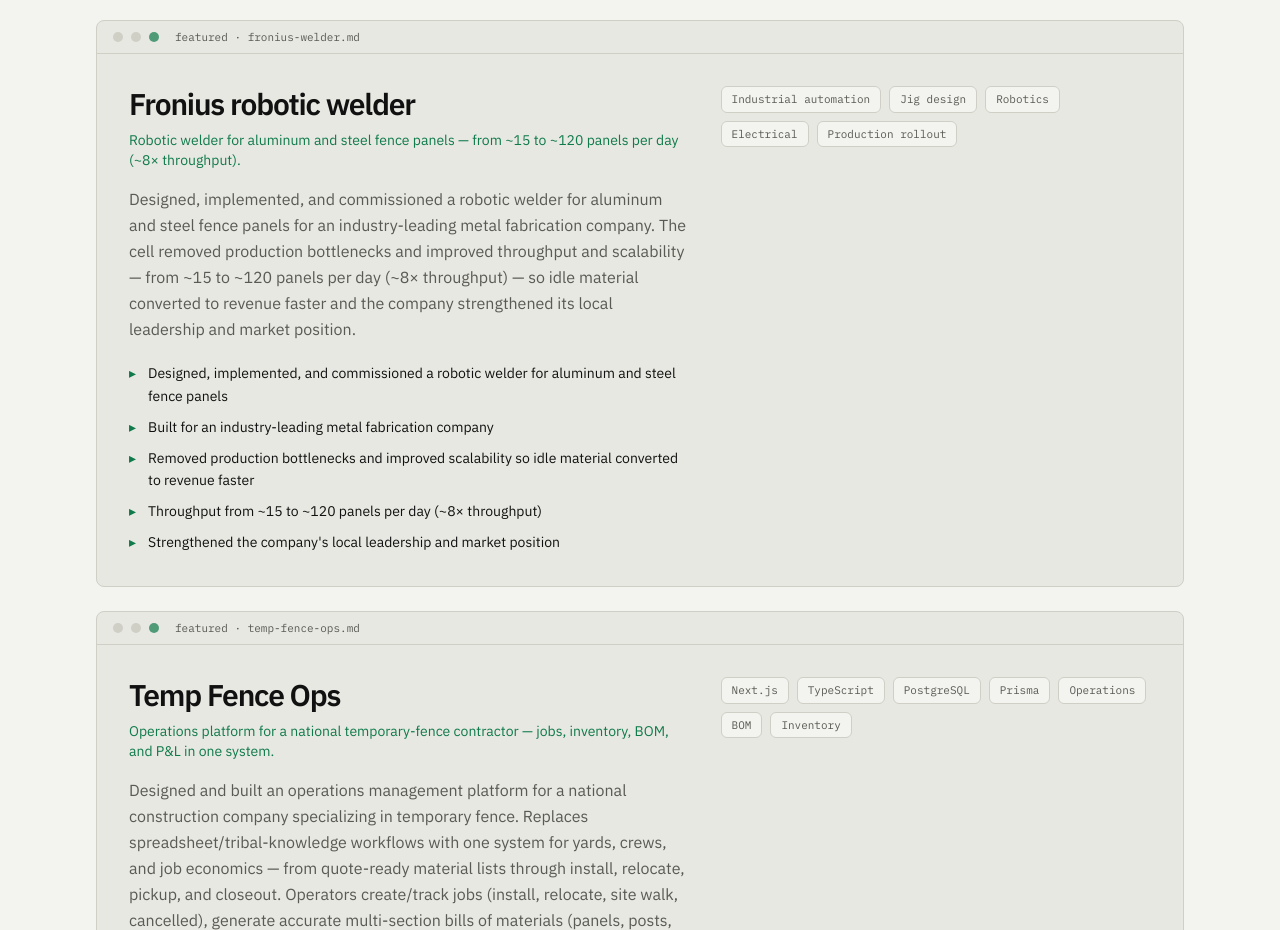
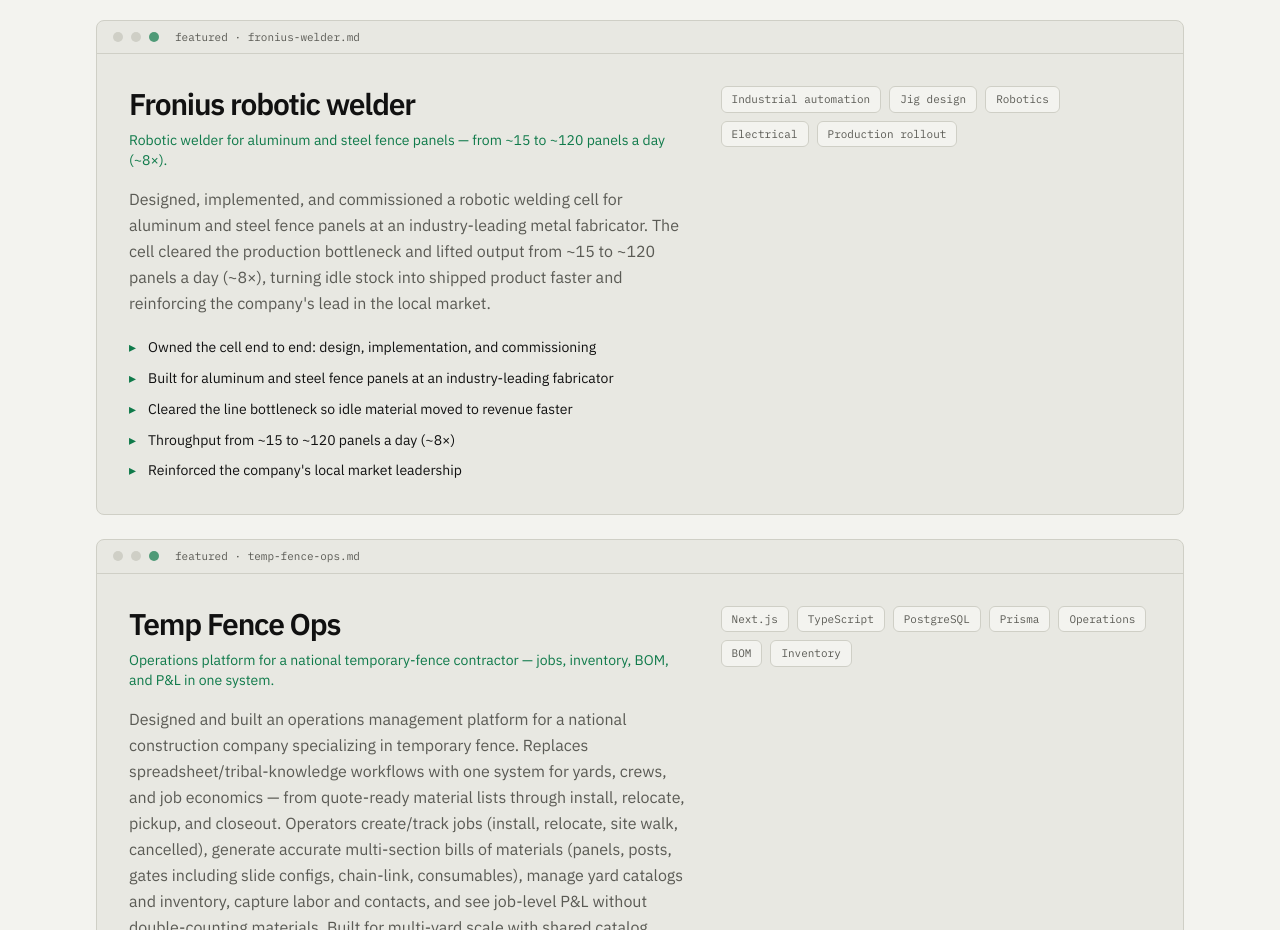
Before and after one commit to al4142/portfolio, a Next.js app: page / in a window 1280 px wide. Shown: the part 1380-2310 px from the top of the page. Built offline with nearby package versions, Linux system fonts and the light colour scheme.

Commit message:
Update Fronius robotic welder project copy
Replace the welder summary, description, and highlights with the approved ownership language and throughput figures.

Co-authored-by: Alex Lopez <al4142@users.noreply.github.com>

```diff
--- a/src/content/site.ts
+++ b/src/content/site.ts
@@ -153,9 +153,9 @@ export const site: SiteContent = {
         id: "fronius-welder",
         title: "Fronius robotic welder",
         summary:
-          "Robotic welder for aluminum and steel fence panels — from ~15 to ~120 panels per day (~8× throughput).",
+          "Robotic welder for aluminum and steel fence panels — from ~15 to ~120 panels a day (~8×).",
         description:
-          "Designed, implemented, and commissioned a robotic welder for aluminum and steel fence panels for an industry-leading metal fabrication company. The cell removed production bottlenecks and improved throughput and scalability — from ~15 to ~120 panels per day (~8× throughput) — so idle material converted to revenue faster and the company strengthened its local leadership and market position.",
+          "Designed, implemented, and commissioned a robotic welding cell for aluminum and steel fence panels at an industry-leading metal fabricator. The cell cleared the production bottleneck and lifted output from ~15 to ~120 panels a day (~8×), turning idle stock into shipped product faster and reinforcing the company's lead in the local market.",
         featured: true,
         tags: [
           "Industrial automation",
@@ -165,11 +165,11 @@ export const site: SiteContent = {
           "Production rollout",
         ],
         highlights: [
-          "Designed, implemented, and commissioned a robotic welder for aluminum and steel fence panels",
-          "Built for an industry-leading metal fabrication company",
-          "Removed production bottlenecks and improved scalability so idle material converted to revenue faster",
-          "Throughput from ~15 to ~120 panels per day (~8× throughput)",
-          "Strengthened the company's local leadership and market position",
+          "Owned the cell end to end: design, implementation, and commissioning",
+          "Built for aluminum and steel fence panels at an industry-leading fabricator",
+          "Cleared the line bottleneck so idle material moved to revenue faster",
+          "Throughput from ~15 to ~120 panels a day (~8×)",
+          "Reinforced the company's local market leadership",
         ],
       },
       {
```
